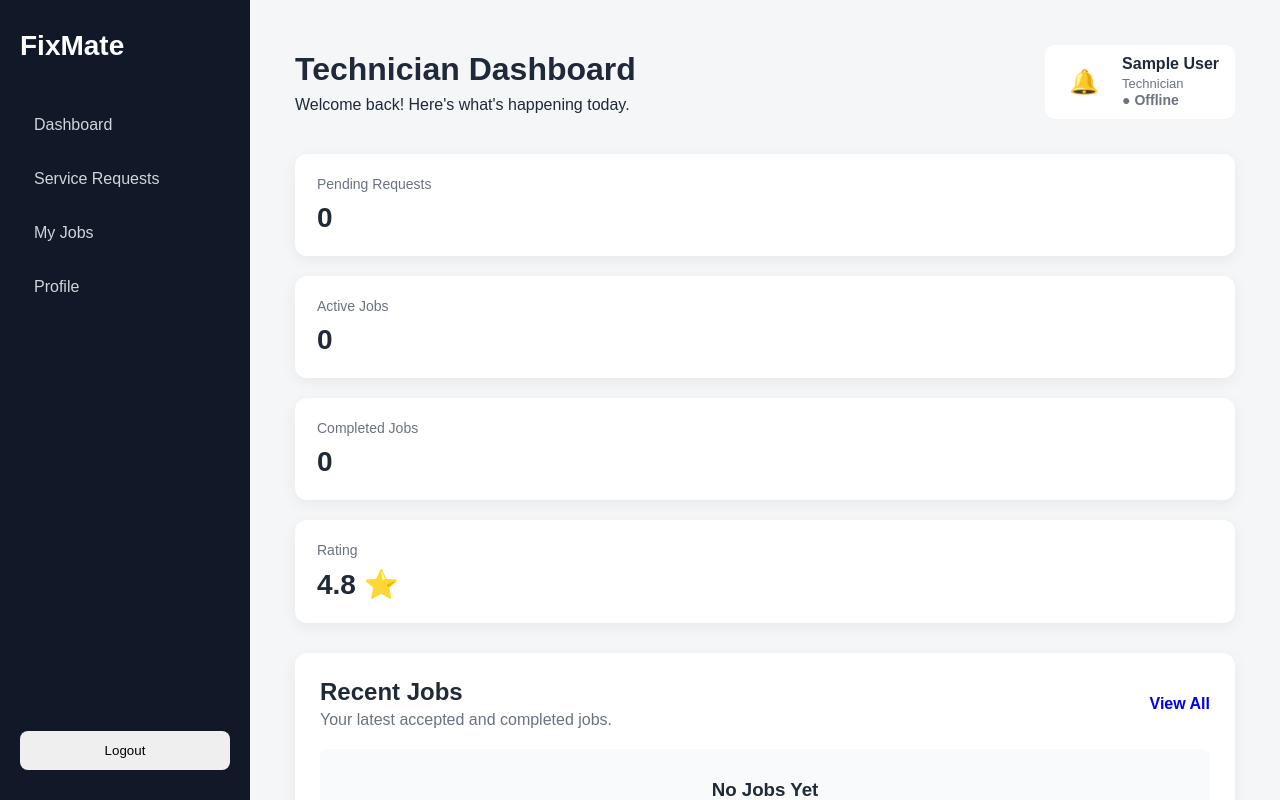
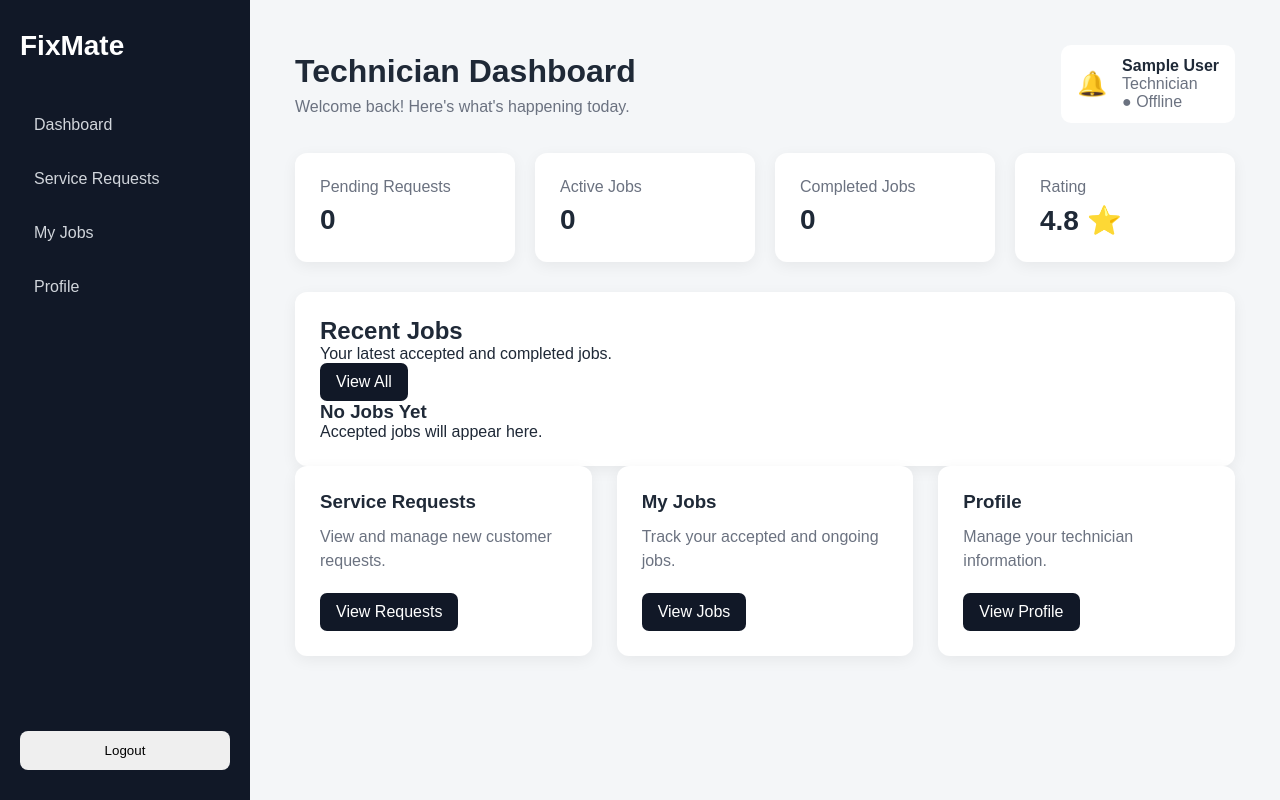
Before and after one commit to pawnigour514/FixMate, a React (Vite) app: page / in a window 1280 px wide. Shown: the top 800 px of the page. Built offline with nearby package versions, Linux system fonts and the light colour scheme; sample sign-in values are in the browser's storage.

Commit message:
Finalize technician dashboard styling

```diff
--- a/src/index.css
+++ b/src/index.css
@@ -10,24 +10,22 @@ body {
   color: #1f2937;
 }
 
+/* Layout */
+
 .dashboard {
   display: flex;
   min-height: 100vh;
 }
-
-/* Sidebar */
 
 .sidebar {
   width: 250px;
   background: #111827;
   color: white;
   padding: 30px 20px;
+  position: fixed;
+  inset: 0 auto 0 0;
   display: flex;
   flex-direction: column;
-  position: fixed;
-  top: 0;
-  left: 0;
-  bottom: 0;
 }
 
 .sidebar h2 {
@@ -41,15 +39,14 @@ body {
   gap: 8px;
 }
 
-.sidebar nav a {
+.sidebar a {
   color: #d1d5db;
   text-decoration: none;
   padding: 14px;
   border-radius: 8px;
-  transition: 0.2s;
 }
 
-.sidebar nav a:hover {
+.sidebar a:hover {
   background: #374151;
   color: white;
 }
@@ -57,7 +54,7 @@ body {
 .logout {
   margin-top: auto;
   padding: 12px;
-  border: none;
+  border: 0;
   border-radius: 8px;
   cursor: pointer;
 }
@@ -70,17 +67,66 @@ body {
   padding: 45px;
 }
 
-header {
-  margin-bottom: 35px;
+/* Header */
+
+.top-header {
+  display: flex;
+  justify-content: space-between;
+  align-items: center;
+  margin-bottom: 30px;
 }
 
-header h1 {
-  font-size: 32px;
+.top-header h1,
+.page-header h1 {
   margin-bottom: 8px;
 }
 
-header p {
+.top-header p,
+.page-header p,
+.card p,
+.stat-card p,
+.technician-info p {
   color: #6b7280;
+}
+
+.technician-info {
+  display: flex;
+  align-items: center;
+  gap: 15px;
+  background: white;
+  padding: 12px 16px;
+  border-radius: 10px;
+}
+
+.notification {
+  font-size: 24px;
+  cursor: pointer;
+}
+
+/* Statistics */
+
+.stats {
+  display: grid;
+  grid-template-columns: repeat(4, 1fr);
+  gap: 20px;
+  margin-bottom: 30px;
+}
+
+.stat-card,
+.card,
+.request-card,
+.profile-card,
+.recent-jobs,
+.login-card {
+  background: white;
+  border-radius: 12px;
+  padding: 25px;
+  box-shadow: 0 4px 15px rgba(0, 0, 0, 0.06);
+}
+
+.stat-card h2 {
+  font-size: 28px;
+  margin-top: 8px;
 }
 
 /* Cards */
@@ -91,129 +137,28 @@ header p {
   gap: 25px;
 }
 
-.card {
-  background: white;
-  padding: 28px;
-  border-radius: 12px;
-  box-shadow: 0 4px 15px rgba(0, 0, 0, 0.06);
-}
-
 .card h3 {
-  font-size: 20px;
   margin-bottom: 12px;
 }
 
 .card p {
-  color: #6b7280;
   line-height: 1.5;
-  margin-bottom: 22px;
+  margin-bottom: 20px;
 }
 
-.card-button {
+.card-button,
+.details-button,
+.view-all {
   display: inline-block;
   background: #111827;
   color: white;
   text-decoration: none;
   padding: 10px 16px;
   border-radius: 7px;
-  font-size: 14px;
 }
 
-.card-button:hover {
-  background: #374151;
-}
+/* Pages */
 
-/* Mobile */
-
-@media (max-width: 900px) {
-  .sidebar {
-    width: 200px;
-  }
-
-  .main-content {
-    margin-left: 200px;
-    padding: 25px;
-  }
-
-  .cards {
-    grid-template-columns: 1fr;
-  }
-}
-
-@media (max-width: 600px) {
-  .sidebar {
-    position: static;
-    width: 100%;
-    min-height: auto;
-  }
-
-  .dashboard {
-    flex-direction: column;
-  }
-
-  .main-content {
-    margin-left: 0;
-  }
-}
-.top-header {
-  display: flex;
-  justify-content: space-between;
-  align-items: center;
-  margin-bottom: 35px;
-}
-
-.top-header h1 {
-  font-size: 32px;
-  margin-bottom: 8px;
-}
-
-.technician-info {
-  display: flex;
-  align-items: center;
-  gap: 15px;
-  background: white;
-  padding: 10px 16px;
-  border-radius: 10px;
-}
-
-.technician-info p {
-  margin-top: 3px;
-  font-size: 13px;
-  color: #6b7280;
-}
-
-.notification {
-  font-size: 22px;
-}
-.stats {
-  display: grid;
-  grid-template-columns: repeat(4, 1fr);
-  gap: 20px;
-  margin-bottom: 30px;
-}
-
-.stat-card {
-  background: white;
-  padding: 22px;
-  border-radius: 12px;
-  box-shadow: 0 4px 15px rgba(0, 0, 0, 0.06);
-}
-
-.stat-card p {
-  color: #6b7280;
-  font-size: 14px;
-  margin-bottom: 10px;
-}
-
-.stat-card h2 {
-  font-size: 28px;
-}
-.stats {
-  grid-template-columns: repeat(2, 1fr);
-}
-.stats {
-  grid-template-columns: 1fr;
-}
 .page {
   max-width: 1100px;
 }
@@ -222,14 +167,7 @@ header p {
   margin-bottom: 30px;
 }
 
-.page-header h1 {
-  font-size: 32px;
-  margin-bottom: 8px;
-}
-
-.page-header p {
-  color: #6b7280;
-}
+/* Requests */
 
 .request-list {
   display: flex;
@@ -237,27 +175,56 @@ header p {
   gap: 20px;
 }
 
-.request-card {
-  background: white;
-  padding: 25px;
-  border-radius: 12px;
-  box-shadow: 0 4px 15px rgba(0, 0, 0, 0.06);
-}
-
 .request-top {
   display: flex;
   justify-content: space-between;
-  align-items: flex-start;
   gap: 20px;
 }
 
-.request-top h2 {
-  margin-bottom: 8px;
+.request-details {
+  margin-top: 20px;
+  padding-top: 15px;
+  border-top: 1px solid #eee;
 }
 
-.request-top p {
-  color: #6b7280;
+.request-actions,
+.job-actions {
+  display: flex;
+  gap: 10px;
+  margin-top: 20px;
 }
+
+.accept-button,
+.reject-button,
+.complete-button,
+.save-profile,
+.online-button,
+.offline-button,
+.login-button {
+  padding: 10px 18px;
+  border: 0;
+  border-radius: 7px;
+  cursor: pointer;
+  font-weight: bold;
+}
+
+.accept-button,
+.save-profile,
+.login-button {
+  background: #111827;
+  color: white;
+}
+
+.reject-button {
+  background: #f3f4f6;
+}
+
+.complete-button {
+  background: #15803d;
+  color: white;
+}
+
+/* Status */
 
 .status {
   padding: 6px 12px;
@@ -276,66 +243,19 @@ header p {
   color: #047857;
 }
 
-.request-details {
-  margin-top: 20px;
-  padding-top: 15px;
-  border-top: 1px solid #eee;
+.status.ongoing {
+  background: #eff6ff;
+  color: #1d4ed8;
 }
 
-.request-details p {
-  margin-bottom: 8px;
-  color: #555;
+.status.completed {
+  background: #f0fdf4;
+  color: #15803d;
 }
 
-.request-actions {
-  margin-top: 20px;
-  display: flex;
-  gap: 10px;
-}
+/* Profile */
 
-.accept-button,
-.reject-button {
-  padding: 10px 18px;
-  border: none;
-  border-radius: 7px;
-  cursor: pointer;
-  font-weight: bold;
-}
-
-.accept-button {
-  background: #111827;
-  color: white;
-}
-
-.reject-button {
-  background: #f3f4f6;
-  color: #374151;
-}
-
-.accept-button:hover,
-.reject-button:hover {
-  opacity: 0.85;
-}
-
-.empty-state {
-  background: white;
-  padding: 50px;
-  text-align: center;
-  border-radius: 12px;
-}
-
-.empty-state h2 {
-  margin-bottom: 10px;
-}
-
-.empty-state p {
-  color: #6b7280;
-}
 .profile-card {
-  background: white;
-  padding: 30px;
-  border-radius: 12px;
-  box-shadow: 0 4px 15px rgba(0, 0, 0, 0.06);
   max-width: 800px;
 }
 
@@ -356,50 +276,22 @@ header p {
   display: flex;
   align-items: center;
   justify-content: center;
-  font-size: 22px;
   font-weight: bold;
-}
-
-.profile-top h2 {
-  margin-bottom: 5px;
-}
-
-.profile-top p {
-  color: #6b7280;
-  margin-bottom: 7px;
 }
 
 .online {
   color: #16a34a;
-  font-size: 14px;
-  font-weight: bold;
 }
 
 .offline {
   color: #6b7280;
-  font-size: 14px;
-  font-weight: bold;
 }
 
 .availability {
   display: flex;
   justify-content: space-between;
-  align-items: center;
   padding: 25px 0;
   border-bottom: 1px solid #eee;
-}
-
-.availability h3 {
-  margin: 0;
-}
-
-.online-button,
-.offline-button {
-  padding: 10px 18px;
-  border: none;
-  border-radius: 7px;
-  cursor: pointer;
-  font-weight: bold;
 }
 
 .online-button {
@@ -425,116 +317,13 @@ header p {
   gap: 7px;
 }
 
-.form-group label {
-  font-size: 14px;
-  font-weight: bold;
-}
-
 .form-group input {
   padding: 11px;
   border: 1px solid #d1d5db;
   border-radius: 7px;
-  font-size: 15px;
 }
 
-.form-group input:focus {
-  outline: none;
-  border-color: #111827;
-}
-
-.save-profile {
-  margin-top: 25px;
-  padding: 12px 20px;
-  background: #111827;
-  color: white;
-  border: none;
-  border-radius: 7px;
-  cursor: pointer;
-  font-weight: bold;
-}
-
-.save-profile:hover {
-  background: #374151;
-}
-.login-page {
-  min-height: 100vh;
-  display: flex;
-  justify-content: center;
-  align-items: center;
-  background: #f4f6f8;
-}
-
-.login-card {
-  width: 400px;
-  background: white;
-  padding: 40px;
-  border-radius: 12px;
-  box-shadow: 0 5px 20px rgba(0, 0, 0, 0.08);
-}
-
-.login-card h1 {
-  text-align: center;
-  margin-bottom: 10px;
-}
-
-.login-card h2 {
-  text-align: center;
-  margin-bottom: 8px;
-}
-
-.login-card > p {
-  text-align: center;
-  color: #6b7280;
-  margin-bottom: 30px;
-}
-
-.login-card form {
-  display: flex;
-  flex-direction: column;
-  gap: 20px;
-}
-
-.login-button {
-  padding: 12px;
-  border: none;
-  border-radius: 7px;
-  background: #111827;
-  color: white;
-  font-size: 15px;
-  font-weight: bold;
-  cursor: pointer;
-}
-
-.login-button:hover {
-  background: #374151;
-}
-.recent-jobs {
-  background: white;
-  padding: 25px;
-  margin-top: 25px;
-  border-radius: 12px;
-  box-shadow: 0 4px 15px rgba(0, 0, 0, 0.06);
-}
-
-.section-header {
-  display: flex;
-  justify-content: space-between;
-  align-items: center;
-  margin-bottom: 20px;
-}
-
-.section-header h2 {
-  margin-bottom: 5px;
-}
-
-.section-header p {
-  color: #6b7280;
-}
-
-.view-all {
-  text-decoration: none;
-  font-weight: bold;
-}
+/* Jobs */
 
 .job-table {
   display: flex;
@@ -544,100 +333,81 @@ header p {
 .job-row {
   display: grid;
   grid-template-columns: 2fr 1fr 1fr auto;
-  align-items: center;
   gap: 20px;
   padding: 18px 0;
   border-top: 1px solid #eee;
 }
 
-.job-row p {
-  margin-top: 5px;
-  color: #6b7280;
+/* Login */
+
+.login-page {
+  min-height: 100vh;
+  display: flex;
+  justify-content: center;
+  align-items: center;
 }
 
-.details-button {
-  text-decoration: none;
-  font-weight: bold;
+.login-card {
+  width: 400px;
 }
 
-.empty-state {
-  padding: 30px;
+.login-card h1,
+.login-card h2 {
   text-align: center;
-  background: #f9fafb;
-  border-radius: 8px;
+  margin-bottom: 10px;
 }
 
-.empty-state p {
-  color: #6b7280;
-  margin-top: 5px;
-}
-/* Notification */
-
-.notification-wrapper {
-  position: relative;
+.login-card form {
+  display: flex;
+  flex-direction: column;
+  gap: 20px;
 }
 
-.notification {
-  position: relative;
-  border: none;
-  background: transparent;
-  font-size: 24px;
-  cursor: pointer;
-  padding: 8px;
+/* Mobile */
+
+@media (max-width: 900px) {
+  .stats {
+    grid-template-columns: repeat(2, 1fr);
+  }
+
+  .cards {
+    grid-template-columns: 1fr;
+  }
 }
 
-.notification-count {
-  position: absolute;
-  top: 0;
-  right: 0;
+@media (max-width: 600px) {
+  .dashboard {
+    display: block;
+  }
 
-  min-width: 18px;
-  height: 18px;
+  .sidebar {
+    position: static;
+    width: 100%;
+  }
 
-  display: flex;
-  align-items: center;
-  justify-content: center;
+  .main-content {
+    margin-left: 0;
+    padding: 20px;
+  }
 
-  background: red;
-  color: white;
+  .top-header,
+  .request-top,
+  .availability {
+    flex-direction: column;
+    align-items: flex-start;
+    gap: 15px;
+  }
 
-  border-radius: 50%;
+  .stats,
+  .profile-form {
+    grid-template-columns: 1fr;
+  }
 
-  font-size: 11px;
-  font-weight: bold;
+  .job-row {
+    grid-template-columns: 1fr;
+  }
+
+  .login-card {
+    width: calc(100% - 40px);
+  }
 }
-
-.notification-dropdown {
-  position: absolute;
-  top: 45px;
-  right: 0;
-
-  width: 280px;
-
-  background: white;
-  border: 1px solid #ddd;
-  border-radius: 10px;
-
-  padding: 18px;
-
-  box-shadow: 0 8px 25px rgba(0, 0, 0, 0.15);
-
-  z-index: 1000;
-}
-
-.notification-dropdown h3 {
-  margin: 0 0 10px;
-}
-
-.notification-dropdown p {
-  margin: 8px 0;
-  font-size: 14px;
-}
-
-.notification-link {
-  display: inline-block;
-  margin-top: 10px;
-
-  text-decoration: none;
-  font-weight: 600;
-}
```
